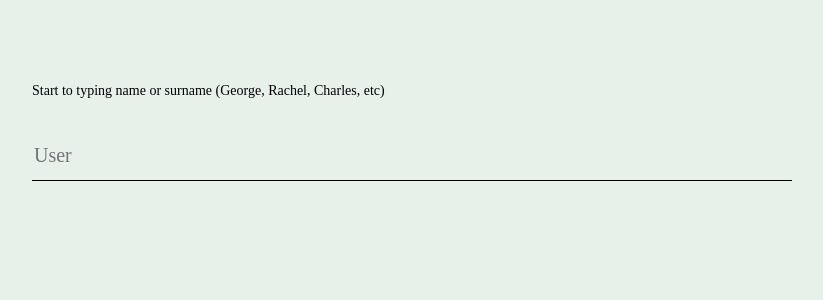
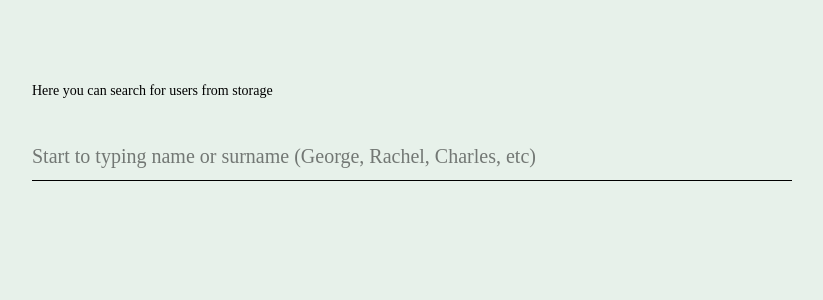
Before and after one commit to ndkrikun/search-widget, a React app: page / in a window 1280 px wide. Shown: the top 300 px of the page, without its empty margins (228-1051 px from the left). Built offline with nearby package versions, Linux system fonts and the light colour scheme; no server answers.

Commit message:
Added text modifier and minor design fixes

```diff
--- a/app/src/components/app.tsx
+++ b/app/src/components/app.tsx
@@ -8,6 +8,8 @@ import { usersSearchService } from '../services/users-search.service';
 
 export class App extends React.Component {
   public readonly state: AppState = { ...defaultState };
+
+  private readonly title = 'Here you can search for users from storage';
 
   constructor(
     props: any
@@ -21,10 +23,24 @@ export class App extends React.Component {
     this.setState({ users });
   }
 
+  private modifySearchText(search: string): string {
+    return search
+      .toLowerCase()
+      .split('')
+      .map((char, i, array) =>
+        (i === 0 || array[i - 1] === ' ')
+          ? char.toUpperCase()
+          : char
+      )
+      .join('');
+  }
+
   private changeSearch(
     event: React.ChangeEvent<HTMLInputElement>
   ): void {
-    this.setState({ search: event.target.value });
+    const search = this.modifySearchText(event.target.value);
+
+    this.setState({ search });
 
     const { suggest, filteredUsers } = usersSearchService.search(
       this.state.users,
@@ -37,7 +53,7 @@ export class App extends React.Component {
   public render(): JSX.Element {
     return (
       <div>
-        <h1 className='title'>Start to typing name or surname (George, Rachel, Charles, etc)</h1>
+        <h1 className='title'>{this.title}</h1>
         <SearchLine
           search={this.state.search}
           suggest={this.state.suggest}
--- a/app/src/components/search-line.tsx
+++ b/app/src/components/search-line.tsx
@@ -13,6 +13,8 @@ interface SuggestParts {
 }
 
 export class SearchLine extends React.Component<SearchLineProps, {}> {
+  private readonly note = 'Start to typing name or surname (George, Rachel, Charles, etc)';
+
   private get suggest(): SuggestParts {
     const { suggest, search } = this.props;
     const hidden = suggest.slice(0, search.length);
@@ -21,16 +23,22 @@ export class SearchLine extends React.Component<SearchLineProps, {}> {
     return { hidden, visible }
   }
 
+  private get filled(): string {
+    return this.props.search.length > 0
+      ? 'is-filled'
+      : '';
+  }
+
   public render(): JSX.Element {
     return (
-      <div className='search-line'>
+      <div className='search-line'><label>
         <span className='search-line__suggest'>
           <span className='search-line__suggest-hidden'>{this.suggest.hidden}</span>
           {this.suggest.visible}
         </span>
         <input
-          className='search-line__input'
-          placeholder='User'
+          className={`search-line__input ${this.filled}`}
+          value={this.props.search}
           onChange={this.props.onChange.bind(this)}
           onKeyDown={this.props.onChange.bind(this)}
           onKeyUp={this.props.onChange.bind(this)}
@@ -39,7 +47,8 @@ export class SearchLine extends React.Component<SearchLineProps, {}> {
           onKeyPressCapture={this.props.onChange.bind(this)}
           onKeyUpCapture={this.props.onChange.bind(this)}
         />
-      </div>
+        <span className='search-line__note'>{this.note}</span>
+      </label></div>
     );
   }
 }
--- a/app/src/stylesheets/blocks/search-line.sass
+++ b/app/src/stylesheets/blocks/search-line.sass
@@ -3,6 +3,7 @@
   width: 100%
   height: 50px
   margin: 30px 0
+  overflow: hidden
 
   &__suggest
     +absolute-full
@@ -16,6 +17,7 @@
   &__input
     +absolute-full
     width: 100%
+    padding-left: 0
     +font-default
     font-size: 20px
     background: transparent
@@ -24,3 +26,23 @@
     transition: all 200ms ease
     &:focus
       border-bottom: 1px solid $green1
+
+  &__note
+    position: absolute
+    top: 15px
+    left: 0
+    right: 0
+    +inline
+    font-size: 20px
+    transition: all 200ms ease
+    color: $black1
+    opacity: .5
+
+  &__input:focus ~ &__note,
+  &__input.is-filled ~ &__note
+    top: 0
+    font-size: 11px
+    opacity: 1
+
+  &__input:focus ~ &__note
+    color: $green1
```
Also changed, not shown: app/dist/application.css, app/dist/application.js, 2 other files (tests, documents, lock files or other folders).
